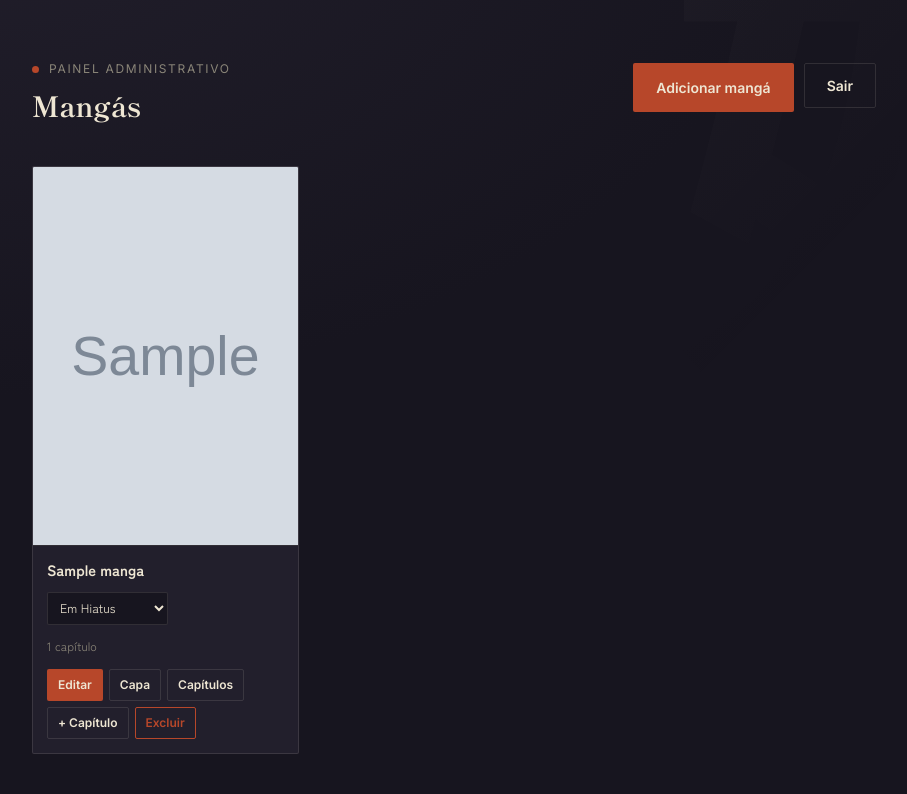
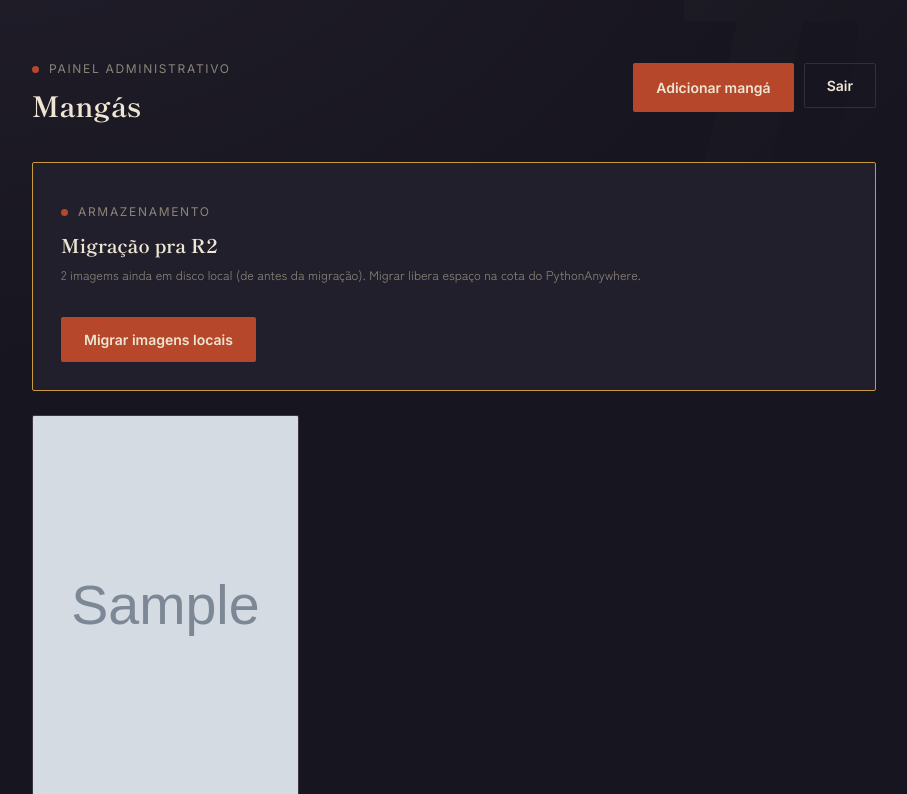
Before and after one commit to AikoRYUUUUUUU/suki, a Flask app: page /admin in a window 1280 px wide. Shown: the part 69-863 px from the top of the page, without its empty margins (186-1093 px from the left). Before the commit the page ends 823 px from the top, so only its background shows below. Run offline with Flask 3, Linux system fonts and the light colour scheme; the visitor is signed in with stand-in values (Sample User, id 1); tables that the repository leaves empty hold one stand-in row (values such as "Sample post"); grey boxes marked "Sample" are stand-in pictures; some libraries are stand-ins or nearby versions.

Commit message:
feat: migração de imagens locais legadas pro R2 direto do painel
Botão no admin lista capas/páginas ainda em disco (uploads de antes da
migração pro R2) e reenvia cada uma pro bucket direto do navegador do admin,
reaproveitando o mesmo presign de upload já existente - o arquivo local só é
apagado depois que a nova URL R2 é confirmada e persistida no banco.

```diff
--- a/app.py
+++ b/app.py
@@ -160,10 +160,13 @@ def logout():
 @app.route("/admin", methods=["GET"])
 @login_required
 def admin():
+    candidates = mangadb.get_migration_candidates()
+    migration_pending_count = len(candidates["covers"]) + len(candidates["pages"])
     return render_template(
         "admin.html",
         mangas=mangadb.get_dashboard_mangas(),
         statuses=mangadb.MANGA_STATUSES,
+        migration_pending_count=migration_pending_count,
     )
 
 
@@ -277,6 +280,76 @@ def chapter_r2_delete_urls(manga_id, chapter_id):
         except r2.R2NotConfigured:
             continue
     return jsonify({"urls": result})
+
+
+@app.route("/admin/migration/pending", methods=["GET"])
+@login_required
+def migration_pending():
+    """Capas/páginas ainda em disco local (upload de antes da migração pro R2).
+    O navegador do admin busca cada arquivo via sua própria URL /static/ (mesma
+    origem, não é 'saída' pro PythonAnywhere) e reenvia pro R2 usando o mesmo
+    presign de sempre - ver static/js/admin_migration.js."""
+    candidates = mangadb.get_migration_candidates()
+    items = [
+        {
+            "kind": "cover", "manga_id": c["manga_id"], "label": c["title"],
+            "local_url": mangadb.static_url(c["path"]),
+        }
+        for c in candidates["covers"]
+    ] + [
+        {
+            "kind": "page", "page_id": p["page_id"], "manga_id": p["manga_id"], "label": f"página #{p['page_id']}",
+            "local_url": mangadb.static_url(p["path"]),
+        }
+        for p in candidates["pages"]
+    ]
+    return jsonify({"items": items})
+
+
+@app.route("/admin/migration/commit", methods=["POST"])
+@login_required
+def migration_commit():
+    """Grava a URL R2 já enviada pelo navegador no lugar do caminho local
+    correspondente, e só então apaga o arquivo local antigo (nessa ordem - nunca
+    apaga antes de confirmar que a nova URL é válida e foi persistida)."""
+    data = request.get_json(silent=True) or {}
+    kind = data.get("kind")
+    url = data.get("url")
+    if not is_r2_url(url) or r2.key_from_public_url(url) is None:
+        abort(400)
+    size = data.get("size")
+    size_bytes = int(size) if isinstance(size, (int, float)) else None
+
+    if kind == "cover":
+        manga_id = data.get("manga_id")
+        if not manga_id or not mangadb.manga_exists(manga_id):
+            abort(404)
+        old_path = mangadb.get_manga_cover(manga_id)
+        if is_r2_url(old_path):
+            return jsonify({"ok": True, "already_migrated": True})
+        mangadb.update_manga_cover(manga_id, url)
+        if old_path:
+            old_full_path = os.path.join(app.root_path, "static", *old_path.split("/"))
+            if os.path.exists(old_full_path):
+                os.remove(old_full_path)
+        return jsonify({"ok": True})
+
+    if kind == "page":
+        page_id = data.get("page_id")
+        page = mangadb.get_page_by_id(page_id)
+        if page is None or page["manga_id"] != data.get("manga_id"):
+            abort(404)
+        old_path = page["image_path"]
+        if is_r2_url(old_path):
+            return jsonify({"ok": True, "already_migrated": True})
+        mangadb.update_page_image(page_id, url, size_bytes)
+        if mangadb.count_pages_with_image_path(old_path, exclude_ids=[page_id]) == 0:
+            old_full_path = os.path.join(app.root_path, "static", *old_path.split("/"))
+            if os.path.exists(old_full_path):
+                os.remove(old_full_path)
+        return jsonify({"ok": True})
+
+    abort(400)
 
 
 @app.route("/admin/mangas/<manga_id>/status", methods=["POST"])
--- a/mangadb.py
+++ b/mangadb.py
@@ -620,3 +620,44 @@ def insert_page(chapter_id, position, image_path, size_bytes=None):
     )
     conn.commit()
     conn.close()
+
+
+# ---------- migração de imagens locais legadas pro R2 ----------
+
+def get_migration_candidates():
+    """Capas e páginas cujo caminho ainda é local (não começa com http/https) -
+    tudo que foi enviado antes da migração pro R2 e ainda não foi movido."""
+    conn = get_connection()
+    covers = [dict(r) for r in conn.execute("""
+        SELECT id AS manga_id, title, cover AS path FROM mangas
+        WHERE cover IS NOT NULL AND cover NOT LIKE 'http%'
+    """)]
+    pages = [dict(r) for r in conn.execute("""
+        SELECT p.id AS page_id, c.manga_id AS manga_id, p.image_path AS path
+        FROM pages p JOIN chapters c ON c.id = p.chapter_id
+        WHERE p.image_path NOT LIKE 'http%'
+        ORDER BY c.manga_id, p.chapter_id, p.position
+    """)]
+    conn.close()
+    return {"covers": covers, "pages": pages}
+
+
+def get_page_by_id(page_id):
+    conn = get_connection()
+    row = conn.execute(
+        "SELECT p.id, p.image_path, c.manga_id FROM pages p "
+        "JOIN chapters c ON c.id = p.chapter_id WHERE p.id = ?",
+        (page_id,),
+    ).fetchone()
+    conn.close()
+    return dict(row) if row else None
+
+
+def update_page_image(page_id, image_path, size_bytes):
+    conn = get_connection()
+    conn.execute(
+        "UPDATE pages SET image_path = ?, size_bytes = ? WHERE id = ?",
+        (image_path, size_bytes, page_id),
+    )
+    conn.commit()
+    conn.close()
--- a/static/css/admin.css
+++ b/static/css/admin.css
@@ -330,6 +330,35 @@ form.admin-form > label:first-of-type { margin-top: 0; }
   font-size: 12px;
 }
 
+.migration-card { border-color: var(--gold); }
+.migration-header {
+  display: flex;
+  align-items: center;
+  justify-content: space-between;
+  gap: 20px;
+  flex-wrap: wrap;
+}
+.migration-header h2 {
+  font-family: var(--font-display);
+  font-size: 19px;
+  margin: 0 0 6px;
+}
+.migration-log {
+  margin-top: 14px;
+  max-height: 160px;
+  overflow-y: auto;
+  font-family: var(--font-ui);
+  font-size: 12.5px;
+}
+.migration-log:empty { margin-top: 0; }
+.migration-log-line {
+  margin: 0;
+  padding: 4px 0;
+  color: var(--paper-dim);
+  border-bottom: 1px solid var(--line);
+}
+.migration-log-error { color: var(--vermillion); }
+
 .empty-state {
   color: var(--gray);
   padding: 32px 4px;
--- /dev/null
+++ b/static/js/admin_migration.js
@@ -0,0 +1,75 @@
+(function () {
+  const btn = document.getElementById("migrate-btn");
+  if (!btn) return;
+
+  const log = document.getElementById("migration-log");
+
+  function logLine(text, ok) {
+    const p = document.createElement("p");
+    p.className = "migration-log-line" + (ok === false ? " migration-log-error" : "");
+    p.textContent = text;
+    log.appendChild(p);
+    log.scrollTop = log.scrollHeight;
+  }
+
+  async function migrateItem(item) {
+    const fileRes = await fetch(item.local_url);
+    if (!fileRes.ok) throw new Error("não consegui ler o arquivo local (" + fileRes.status + ")");
+    const blob = await fileRes.blob();
+    const file = new File([blob], "migrated", { type: blob.type });
+
+    const { url, size } = await window.AdminUploads.sniffAndPresign(file, item.kind, item.manga_id);
+
+    const commitRes = await fetch("/admin/migration/commit", {
+      method: "POST",
+      headers: { "Content-Type": "application/json", "X-CSRFToken": window.AdminUploads.csrfToken() },
+      body: JSON.stringify({
+        kind: item.kind, manga_id: item.manga_id, page_id: item.page_id,
+        url: url, size: size,
+      }),
+    });
+    if (!commitRes.ok) throw new Error("falha ao salvar no banco (" + commitRes.status + ")");
+  }
+
+  btn.addEventListener("click", async function () {
+    btn.disabled = true;
+    log.innerHTML = "";
+
+    let items;
+    try {
+      const res = await fetch("/admin/migration/pending");
+      items = (await res.json()).items;
+    } catch (e) {
+      showToast("error", "Não foi possível carregar a lista de imagens pendentes.");
+      btn.disabled = false;
+      return;
+    }
+
+    if (items.length === 0) {
+      showToast("success", "Nada pra migrar - tudo já está no R2.");
+      btn.disabled = false;
+      return;
+    }
+
+    let ok = 0;
+    let failed = 0;
+    for (const item of items) {
+      try {
+        await migrateItem(item);
+        ok++;
+        logLine("✓ " + (item.label || item.kind), true);
+      } catch (e) {
+        failed++;
+        logLine("✗ " + (item.label || item.kind) + " — " + e.message, false);
+      }
+    }
+
+    if (failed === 0) {
+      showToast("success", `${ok} imagem${ok !== 1 ? "s" : ""} migrada${ok !== 1 ? "s" : ""} pro R2 com sucesso.`);
+    } else {
+      showToast("warning", `${ok} migrada${ok !== 1 ? "s" : ""}, ${failed} falharam. Veja o log e tente de novo.`);
+    }
+    btn.disabled = false;
+    setTimeout(() => location.reload(), 2500);
+  });
+})();
--- a/templates/admin.html
+++ b/templates/admin.html
@@ -33,6 +33,20 @@
       </form>
     </div>
   </div>
+
+  {% if migration_pending_count %}
+    <div class="admin-card migration-card">
+      <div class="migration-header">
+        <div>
+          <p class="eyebrow">Armazenamento</p>
+          <h2>Migração pra R2</h2>
+          <p class="admin-hint">{{ migration_pending_count }} imagem{{ 's' if migration_pending_count != 1 else '' }} ainda em disco local (de antes da migração). Migrar libera espaço na cota do PythonAnywhere.</p>
+        </div>
+        <button type="button" id="migrate-btn" class="btn btn-primary">Migrar imagens locais</button>
+      </div>
+      <div id="migration-log" class="migration-log"></div>
+    </div>
+  {% endif %}
 
   {% if mangas %}
     <div class="manga-grid">
@@ -93,5 +107,6 @@
 
 <script src="{{ url_for('static', filename='js/admin_uploads.js') }}"></script>
 <script src="{{ url_for('static', filename='js/admin_confirm_delete.js') }}"></script>
+<script src="{{ url_for('static', filename='js/admin_migration.js') }}"></script>
 </body>
 </html>
```
